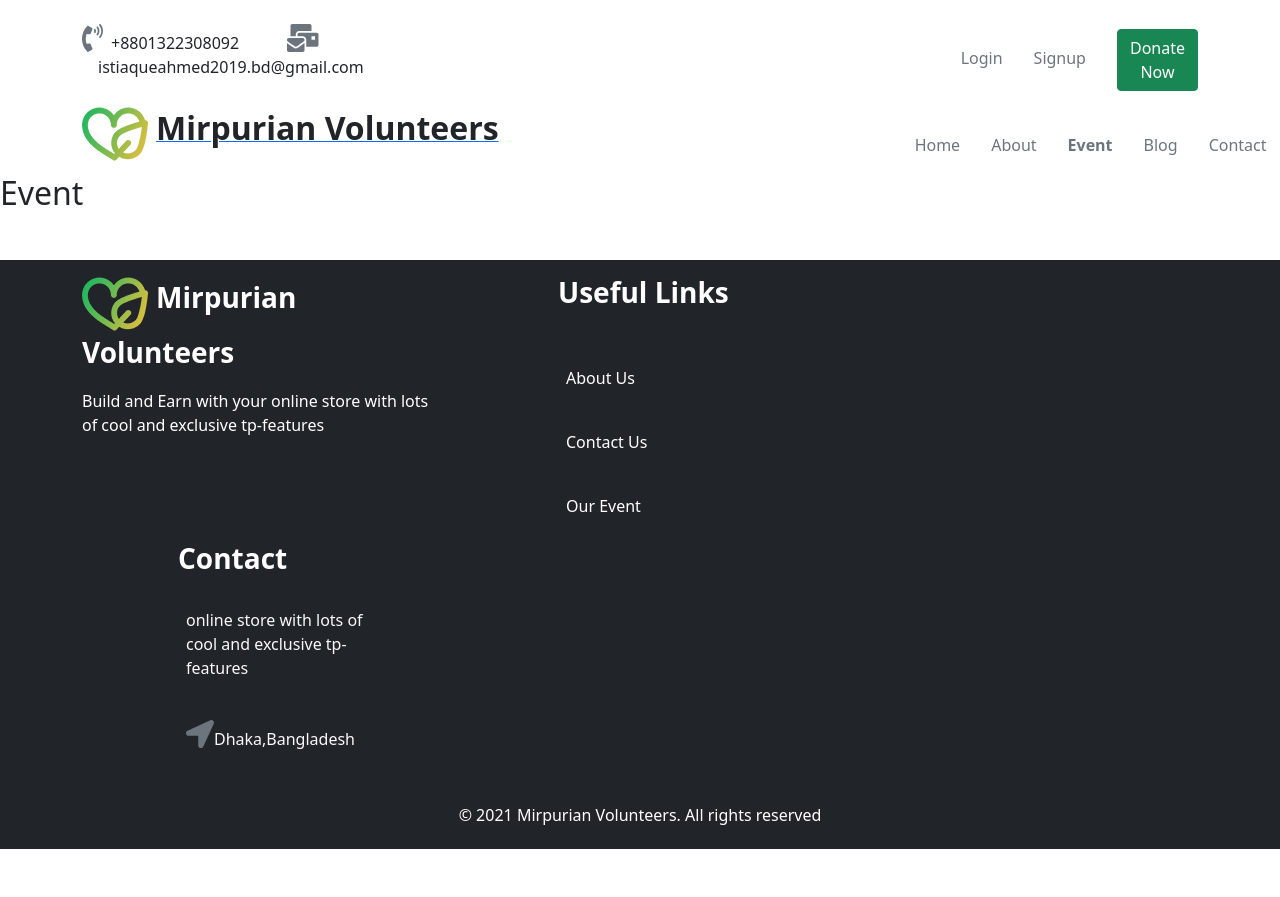
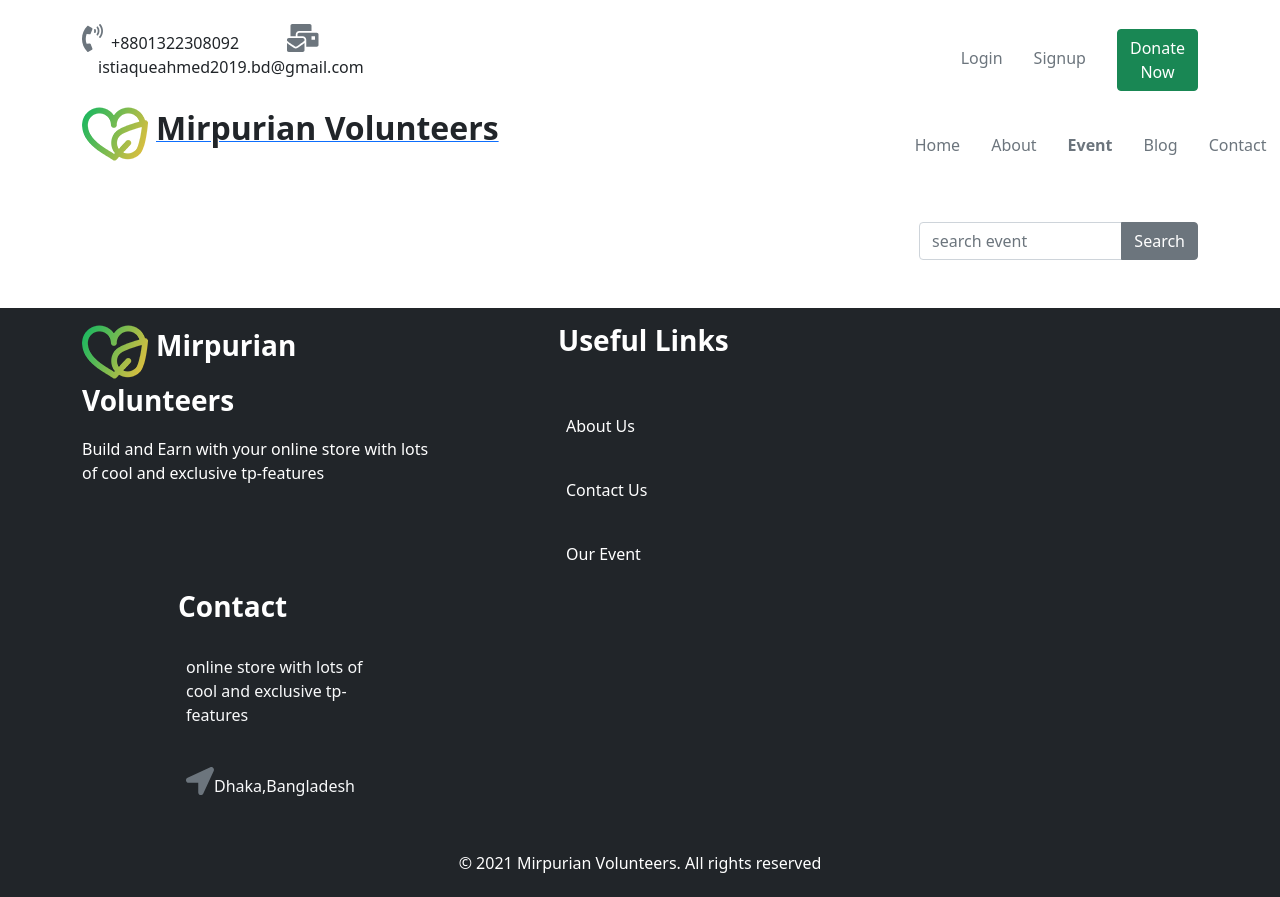
Before and after one commit to isti2623/Mirpurian-Volunteers, a React (Create React App) app: page /event in a window 1280 px wide. Shown: the top 897 px of the page. Before the commit the page ends 849 px from the top, so only its background shows below. Built offline with nearby package versions, Linux system fonts and the light colour scheme.

Commit message:
added serch box

```diff
--- a/src/components/Event/Event.js
+++ b/src/components/Event/Event.js
@@ -1,9 +1,21 @@
 import React from 'react';
+import { FormControl, InputGroup, Button } from 'react-bootstrap';
 
 const Event = () => {
     return (
         <div>
-            <h2>Event</h2>
+            <div className='container'>
+                <InputGroup className="mb-3 mt-5 w-25 ms-auto">
+                    <FormControl
+                        placeholder="search event"
+                        aria-label="Recipient's username"
+                        aria-describedby="basic-addon2"
+                    />
+                    <Button variant="secondary" id="button-addon2">
+                        Search
+                    </Button>
+                </InputGroup>
+            </div>
         </div>
     );
 };
```
